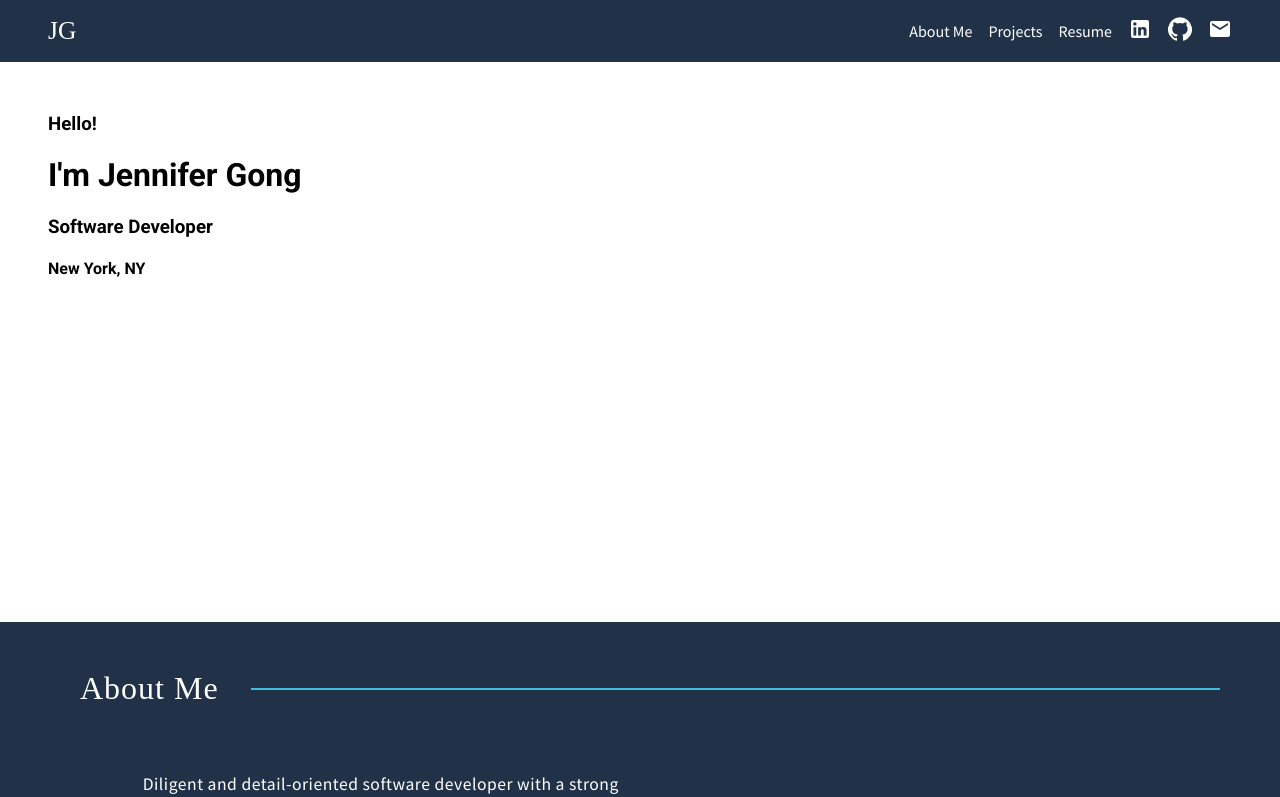
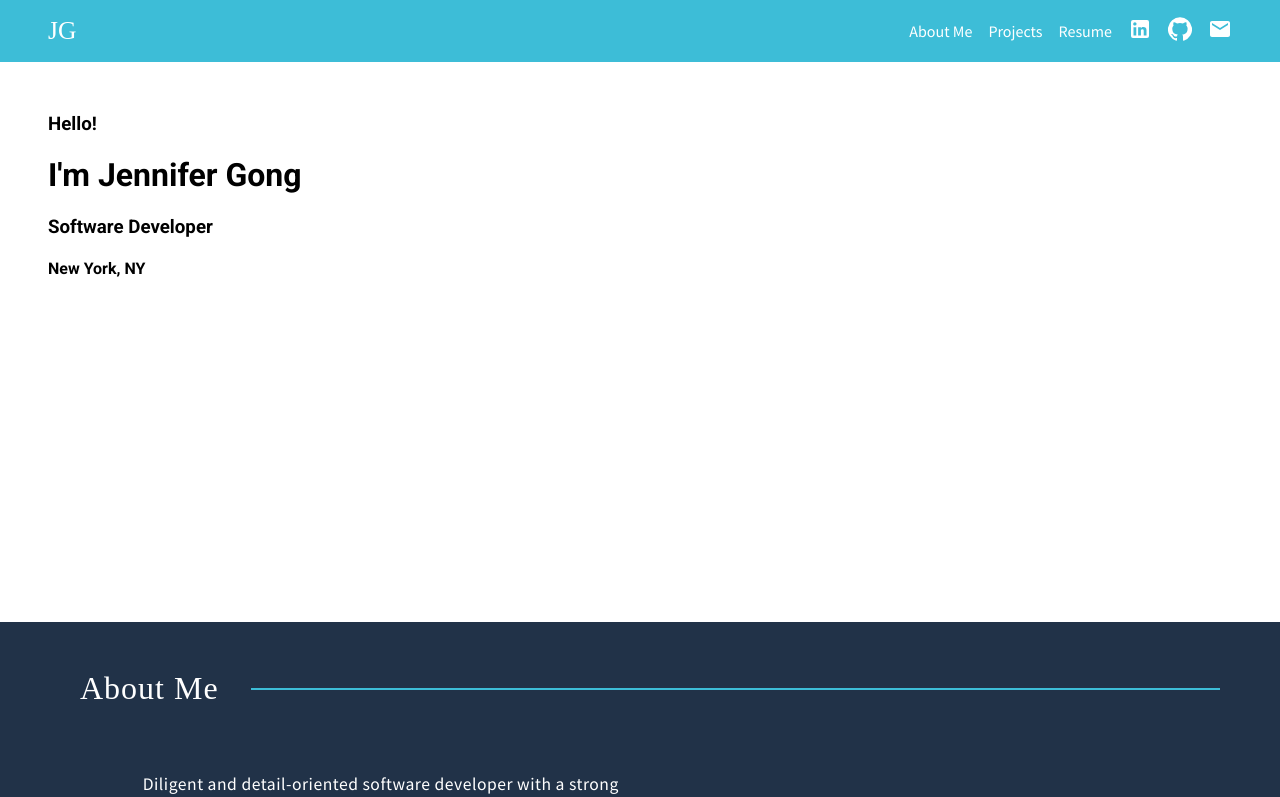
Before and after one commit to jngong/portfolio, a React (Create React App) app: page / in a window 1280 px wide. Shown: the top 797 px of the page. Built offline with nearby package versions, Linux system fonts and the light colour scheme; some icons are missing; a web font is replaced by a local one.

Commit message:
updated App.css

```diff
--- a/src/App.css
+++ b/src/App.css
@@ -11,6 +11,7 @@
 
 html {
   scroll-padding-top: 5rem;
+  scroll-behavior: smooth;
 }
 
 * {
@@ -50,11 +51,12 @@ header {
   justify-content: space-between;
   align-items: center;
   padding: 1rem 3rem;
-  background-color: var(--dark-shade-color);
+  background-color: var(--light-accent-color);
   color: #fff;
   position: sticky;
   top: 0;
   z-index: 10;
+  width: 100vw;
 }
 
 nav {
@@ -69,7 +71,7 @@ nav {
 }
 
 .navlink > a:hover {
-  color: var(--light-accent-color);
+  color: var(--main-color);
 }
 
 nav > div {
@@ -131,7 +133,7 @@ nav > div {
 
 form {
   width: 50%;
-  margin: 0 auto 3rem;
+  margin: 0 auto;
   display: flex;
   flex-direction: column;
 }
@@ -139,7 +141,15 @@ form {
 /**** FOOTER STYLES ****/
 
 footer {
+  background-color: var(--light-accent-color);
+  padding: 1rem;
+  width: 100vw;
+}
+
+footer > p {
+  margin: 0;
   text-align: center;
   font-family: var(--logo-font);
   font-size: 1.3rem;
+  letter-spacing: .5px;
 }
```
Also changed, not shown: src/images/leaves-background-unsplash-nong-vang.jpg (added).
